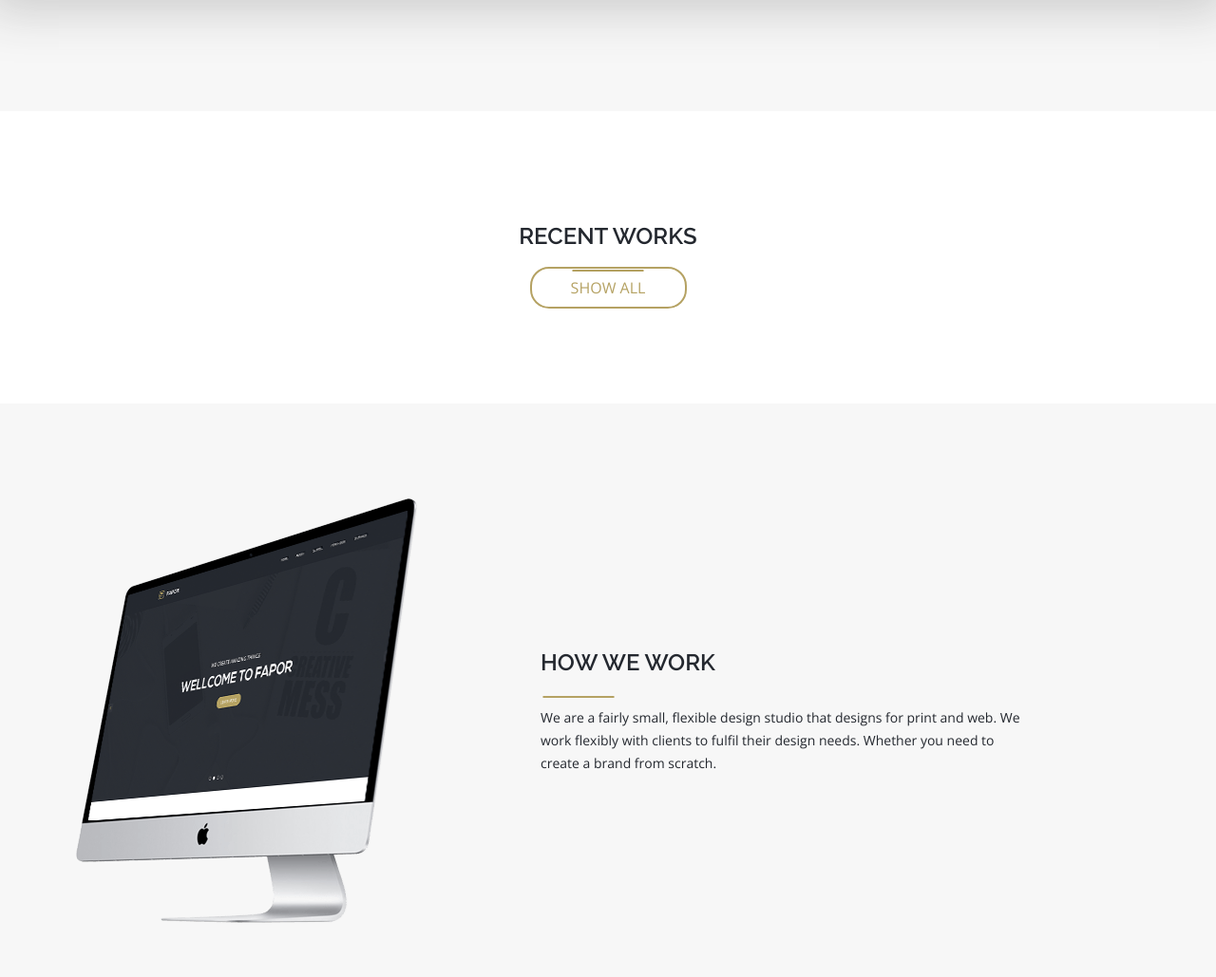
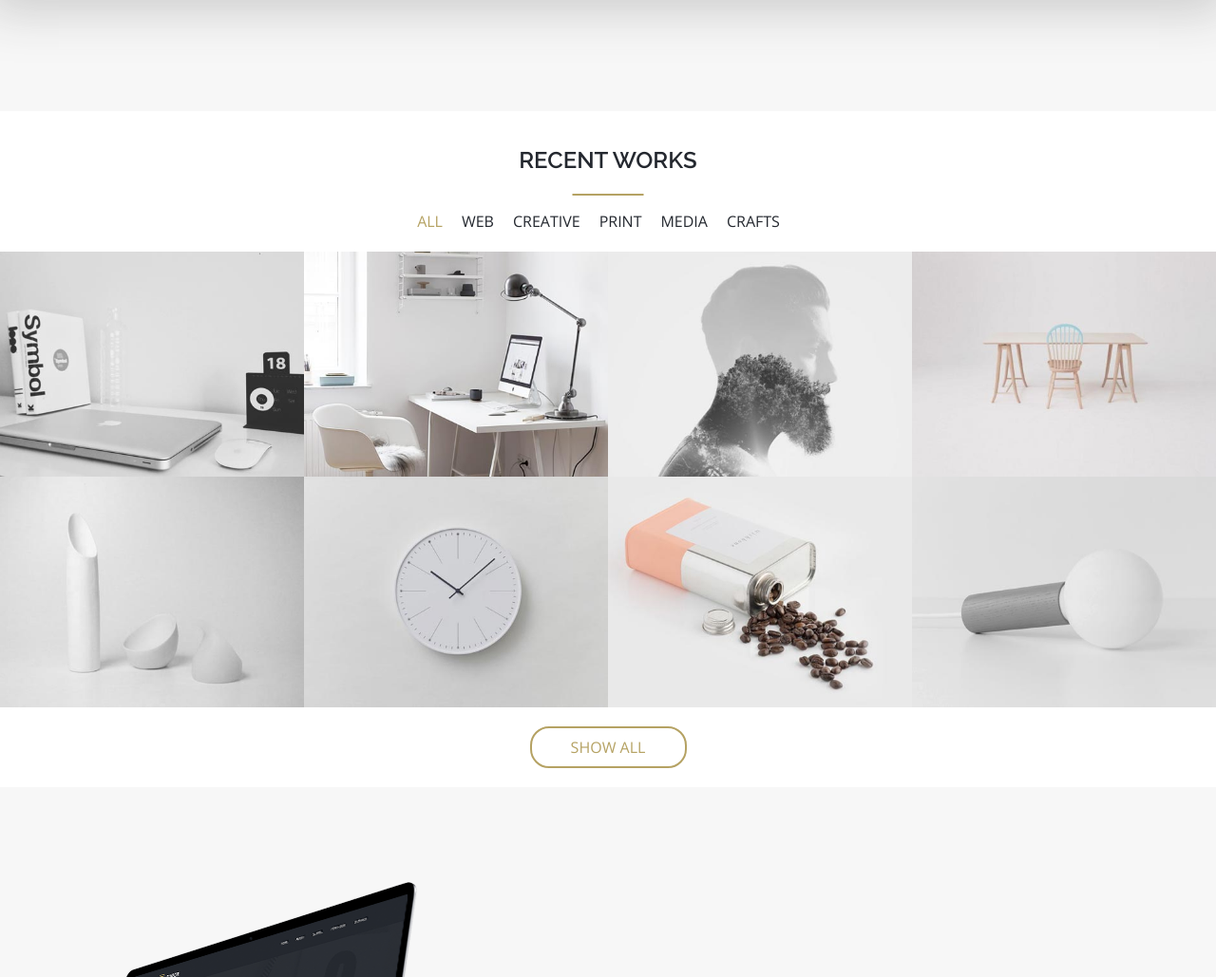
Before and after one commit to Verta-master/CreativeAgency, a website: page index.html in a window 1280 px wide. Shown: the part 1964-2993 px from the top of the page at 95% size. Drawn offline with nearby package versions, Linux system fonts and the light colour scheme; files that its build step writes are made by us from their sources.

Commit message:
css-gallery for main page

```diff
--- a/index.html
+++ b/index.html
@@ -82,7 +82,46 @@
 
     <section class="works">
       <h2 class="title-h2">RECENT WORKS</h2>
-
+      <div class="works__trigger">
+        <input type="radio" id="all" name="filter" class="works__all" checked>
+        <label for="all">All</label>
+        <input type="radio" id="web" name="filter" class="works__web">
+        <label for="web">Web</label>
+        <input type="radio" id="creative" name="filter" class="works__creative">
+        <label for="creative">Creative</label>
+        <input type="radio" id="print" name="filter" class="works__print">
+        <label for="print">Print</label>
+        <input type="radio" id="media" name="filter" class="works__media">
+        <label for="media">Media</label>
+        <input type="radio" id="crafts" name="filter" class="works__crafts">
+        <label for="crafts">Crafts</label>
+        <ul class="works__list">
+          <li class="works__item web">
+              <img src="img/work-6.jpg" width="481" height="357" alt="Web">
+          </li>
+          <li class="works__item web">
+              <img src="img/work-3.jpg" width="481" height="357" alt="Web">
+          </li>
+          <li class="works__item creative">
+              <img src="img/work-2.jpg" width="481" height="357" alt="Creative">
+          </li>
+          <li class="works__item creative">
+              <img src="img/work-7.jpg" width="481" height="357" alt="Creative">
+          </li>
+          <li class="works__item print">
+              <img src="img/work-5.jpg" width="481" height="357" alt="Print">
+          </li>
+          <li class="works__item media">
+              <img src="img/work-4.jpg" width="481" height="357" alt="Media">
+          </li>
+          <li class="works__item crafts">
+              <img src="img/work-1.jpg" width="481" height="357" alt="Crafts">
+          </li>
+          <li class="works__item crafts">
+              <img src="img/work-8.jpg" width="481" height="357" alt="Crafts">
+          </li>
+        </ul>
+      </div>
       <a href="#" class="btn btn--light btn--center">Show All</a>
     </section>
 
--- a/less/blocks/works.less
+++ b/less/blocks/works.less
@@ -1,3 +1,101 @@
 .works {
   padding: 100px 0;
 }
+
+.works {
+  display: flex;
+  flex-direction: column;
+  justify-content: center;
+  padding: 20px 0;
+
+  input {
+    display: none;
+  }
+
+  label {
+    margin-right: 20px;
+    border: none;
+    outline: none;
+    background-color: transparent;
+    text-transform: uppercase;
+    font-size: 16px;
+    cursor: pointer;
+
+    &:hover {
+      color: @deco;
+    }
+  }
+
+  input:checked + label {
+    color: @deco;
+    cursor: default;
+  }
+}
+
+.works__list {
+  display: flex;
+  flex-wrap: wrap;
+  justify-content: center;
+  align-items: center;
+  width: 100%;
+  margin: auto;
+  margin-top: 20px;
+}
+
+.works__item {
+  width: 25%;
+  height: auto;
+  display: none;
+  position: relative;
+
+  img {
+  display: block;
+    width: 100%;
+    height: 100%;
+  }
+
+  &:hover::after {
+    content: "";
+    position: absolute;
+    top: 0;
+    left: 0;
+    width: 100%;
+    height: 100%;
+    background-color: rgba(0,0,0,0.5);
+    background-image: url(../../img/icon-zoom.png);
+    background-repeat: no-repeat;
+    background-position: center;
+    cursor: pointer;
+  }
+}
+
+.works__trigger {
+  display: flex;
+  justify-content: center;
+  flex-wrap: wrap;
+  padding: 20px 0;
+}
+
+.works input.works__all:checked ~ .works__list .works__item {
+  display: block;
+}
+
+.works input.works__web:checked ~ .works__list .web {
+  display: block;
+}
+
+.works input.works__creative:checked ~ .works__list .creative {
+  display: block;
+}
+
+.works input.works__print:checked ~ .works__list .print {
+  display: block;
+}
+
+.works input.works__media:checked ~ .works__list .media {
+  display: block;
+}
+
+.works input.works__crafts:checked ~ .works__list .crafts {
+  display: block;
+}
```
